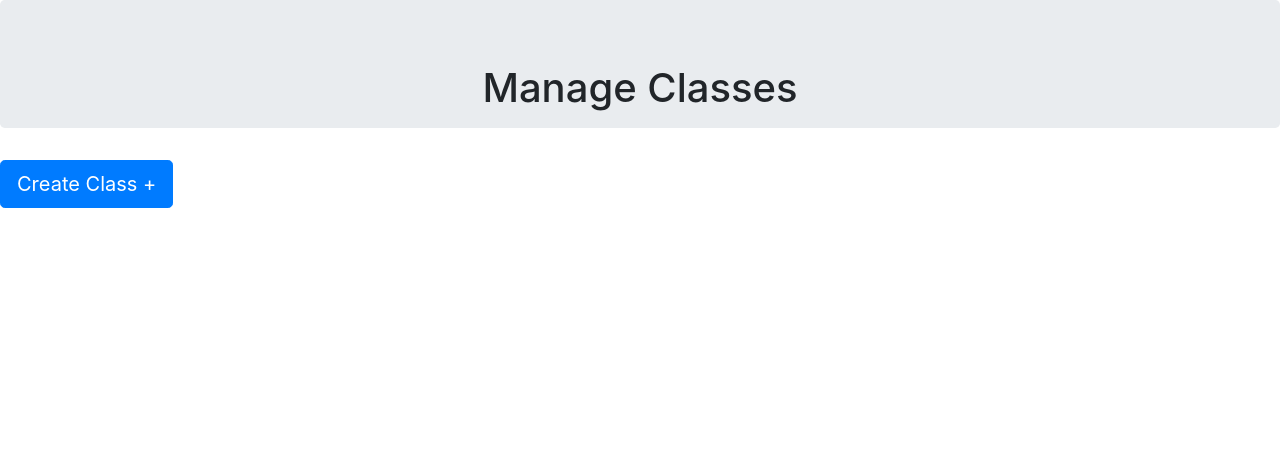
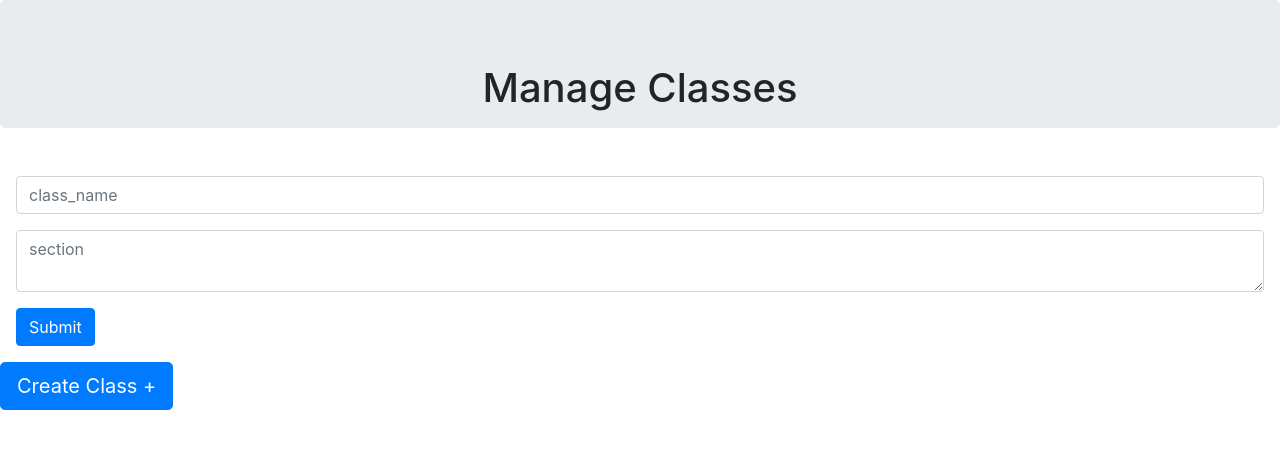
Before and after one commit to CalvinCode123/fyp, a Django app: page /accounts/manage_classes in a window 1280 px wide. Shown: the part 56-505 px from the top of the page. Run offline with Django 4.2, Linux system fonts and the light colour scheme; some libraries are stand-ins or nearby versions.

Commit message:
added classroom models in views.py, models.py and forms.py

```diff
--- a/accounts/views.py
+++ b/accounts/views.py
@@ -1,10 +1,11 @@
 from django.shortcuts import render, redirect
 from django.views.generic import CreateView
-from .models import User
+from .models import User, Classroom, Teacher, Student
 from django.contrib.auth import login, logout,authenticate
 from django.contrib.auth.forms import AuthenticationForm
 from django.contrib import messages
-from .forms import TeacherSignUpForm, StudentSignUpForm
+from .forms import TeacherSignUpForm, StudentSignUpForm, CreateClassroomForm
+from django.http import JsonResponse
 # Create your views here.
 
 def register(request):
@@ -57,3 +58,12 @@ def login_request(request):
 def logout_view(request):
     logout(request)
     return redirect('/')
+
+def create_classroom(request):
+    if request.POST.get('action') == 'post':
+        classroom = Classroom.objects.all()
+        classroom_subject = request.POST.get('classroom_subject')
+        classroom_code = request.POST.get('classroom_code')
+        classroom = Classroom(classroom_subject)
+        classroom.save()
+        return JsonResponse({'status':'SUCCESS'})
--- a/templates/manage_classes.html
+++ b/templates/manage_classes.html
@@ -115,7 +115,20 @@
         </div>
     </div>
 
+    <div class="modal-body">
+      <form method="POST" class="cclass_form" id="create_classroom">
+        {% csrf_token %}
+        <div class="form-group">
+          <input type="text" class="form-control" id="classroom_subject" placeholder="class_name">
+        </div>
+        <div class="form-group">
+          <textarea class="form-control" id="sclassroom_code" placeholder="section"></textarea>
+        </div>
+        <button type="submit" class="btn btn-primary">Submit</button>
+      </form>
+ </div>
     <button type="button" class="btn btn-primary btn-lg">Create Class +</button>
+
 
 </body>
 </html>
```
Also changed, not shown: ClassTrail/settings.py (+6 -2 lines), accounts/forms.py (+10 -1 lines), accounts/models.py (+9 -0 lines), accounts/migrations/0002_classroom.py (added).
